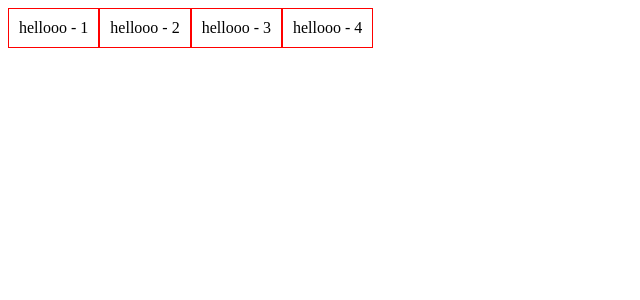
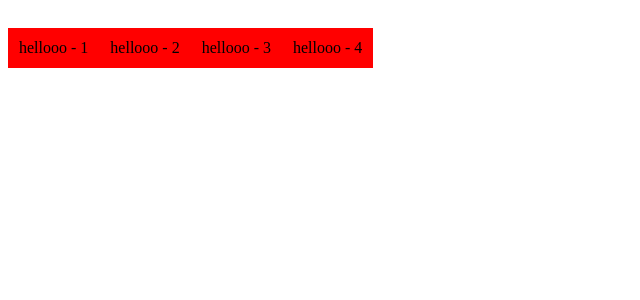
Before and after one commit to rdycld/dnd-cause-i-got-tired-of-libs, a React (Vite) app: page / in a window 1280 px wide. Shown: the top 300 px of the page, without its empty margins (0-640 px from the left). Built offline with nearby package versions, Linux system fonts and the light colour scheme.

Commit message:
closes slot

```diff
--- a/src/app.tsx
+++ b/src/app.tsx
@@ -2,13 +2,22 @@ import { useCallback, useState } from 'react';
 import { DnDProvider, move, useSortable } from './dnd';
 
 const Item = ({ id }: { id: string }) => {
-  const { ref } = useSortable(id, {
+  const { ref, isDragging } = useSortable(id, {
     type: 'item',
     accept: ['item'],
   });
 
   return (
-    <div style={{ padding: 10, border: '1px solid red' }} draggable ref={ref}>
+    <div
+      style={{
+        padding: 10,
+        border: '1px solid red',
+        background: 'red',
+        opacity: isDragging ? 0.5 : 1,
+      }}
+      draggable
+      ref={ref}
+    >
       hellooo - {id}
     </div>
   );
@@ -27,6 +36,7 @@ export const App = () => {
       <DnDProvider onDragOver={handleDragOver}>
         <div
           style={{
+            paddingTop: 20,
             display: 'flex',
           }}
         >
--- a/src/dnd.tsx
+++ b/src/dnd.tsx
@@ -5,6 +5,7 @@ import {
   useCallback,
   useMemo,
   useEffect,
+  useState,
 } from 'react';
 
 function assert(condition: unknown): asserts condition {
@@ -14,6 +15,7 @@ function assert(condition: unknown): asserts condition {
 type DnDCtx = {
   addDragable(dragable: Dragable): () => void;
   removeDragable(dragable: Dragable | string): void;
+  draggingId: string | undefined;
 };
 
 const dndContext = createContext<DnDCtx | null>(null);
@@ -54,6 +56,16 @@ const isPointerInRect = (
   return isInside;
 };
 
+const calcDistBetweenRectMiddleAndPointer = (
+  rect: DOMRect,
+  { clientX, clientY }: { clientX: number; clientY: number },
+) => {
+  const rectMiddleX = rect.left + rect.width / 2;
+  const rectMiddleY = rect.top + rect.height / 2;
+
+  return ((rectMiddleX - clientX) ** 2 + (rectMiddleY - clientY) ** 2) ** 0.5;
+};
+
 export const DnDProvider = (props: {
   children: React.ReactNode;
   onDragOver: (arg: any) => void;
@@ -61,6 +73,7 @@ export const DnDProvider = (props: {
   const dragables = useRef(
     new Map<string, Dragable & { cleanup: VoidFunction }>(),
   );
+  const [draggingId, setDraggingId] = useState<string>();
 
   const drag = useCallback(
     (e: Event, source: Dragable) => {
@@ -75,14 +88,18 @@ export const DnDProvider = (props: {
 
       document.documentElement.addEventListener('dragover', onDragOver);
       document.documentElement.addEventListener('dragend', onDragEnd);
+      setDraggingId(source.id);
 
       function onDragOver(event: DragEvent) {
+        event.preventDefault();
         if (!dragging) {
           dragging = true;
         }
 
         let target = source;
+        let intersectionFound = false;
 
+        // find intersections
         for (const dragable of dragables.current.values()) {
           const isPointerInside = isPointerInRect(
             dragable.el.getBoundingClientRect(),
@@ -90,7 +107,25 @@ export const DnDProvider = (props: {
           );
 
           if (isPointerInside) {
+            intersectionFound = true;
             target = dragable;
+          }
+        }
+
+        // find closest slot
+        if (!intersectionFound) {
+          let distance = Number.POSITIVE_INFINITY;
+
+          for (const dragable of dragables.current.values()) {
+            const dist = calcDistBetweenRectMiddleAndPointer(
+              dragable.el.getBoundingClientRect(),
+              event,
+            );
+
+            if (dist < distance) {
+              target = dragable;
+              distance = dist;
+            }
           }
         }
 
@@ -102,12 +137,12 @@ export const DnDProvider = (props: {
       }
 
       function clean() {
-        console.log('cln');
         if (cleaned) {
           return;
         }
         cleaned = true;
         style.remove();
+        setDraggingId(undefined);
 
         if (dragging) {
           dragging = false;
@@ -123,10 +158,11 @@ export const DnDProvider = (props: {
   const addDragable = useCallback(
     (dragable: Dragable) => {
       const exists = dragables.current.get(dragable.id);
-
       exists?.cleanup();
 
-      const f = (e: Event) => drag(e, dragable);
+      const f = (e: Event) => {
+        return drag(e, dragable);
+      };
       dragable.el.addEventListener('dragstart', f);
 
       const cleanup = () => {
@@ -152,8 +188,8 @@ export const DnDProvider = (props: {
   return (
     <dndContext.Provider
       value={useMemo(
-        () => ({ addDragable, removeDragable }),
-        [addDragable, removeDragable],
+        () => ({ addDragable, removeDragable, draggingId }),
+        [addDragable, draggingId, removeDragable],
       )}
     >
       {props.children}
@@ -187,6 +223,7 @@ export const useSortable = (
   );
 
   return {
+    isDragging: dndCtx.draggingId === id,
     ref: useCallback(
       (el: HTMLElement | null) => {
         if (!el) return;
```
